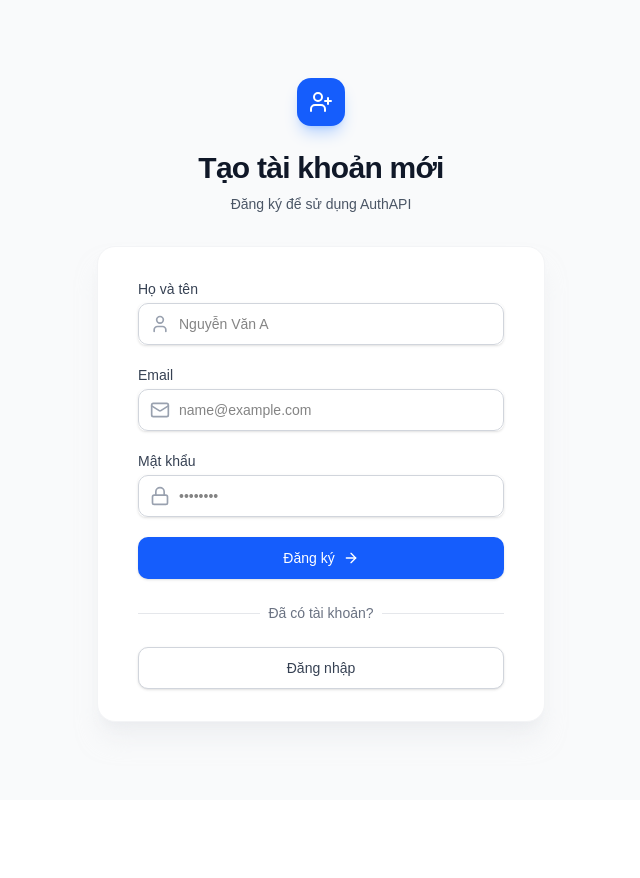
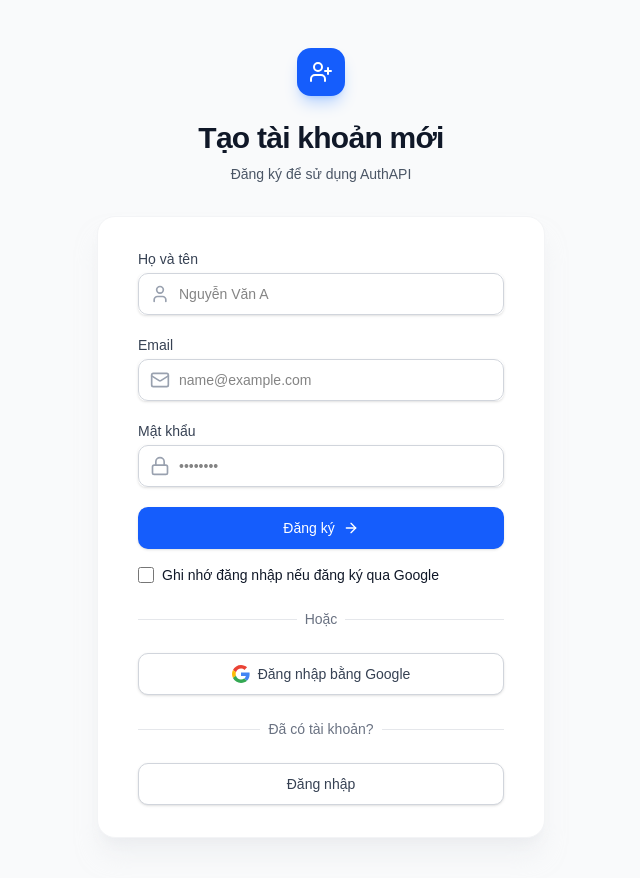
Before and after one commit to tsp2606-tech/AuthFE, a React (Vite) app: page /register in a window 1280 px wide. Shown: the top 878 px of the page, without its empty margins (319-959 px from the left). Before the commit the page ends 800 px from the top, so only its background shows below. Built offline with nearby package versions, Linux system fonts and the light colour scheme; no server answers.

Commit message:
feat: implement authentication with Firebase and add login, register, and profile views

```diff
--- a/package.json
+++ b/package.json
@@ -16,6 +16,7 @@
     "class-variance-authority": "^0.7.1",
     "cn": "^0.3.0",
     "crypto-js": "^4.2.0",
+    "firebase": "^12.19.0",
     "lucide-react": "^1.47.0",
     "path": "^0.12.7",
     "react": "^19.2.8",
--- /dev/null
+++ b/src/components/GoogleLoginButton.jsx
@@ -0,0 +1,64 @@
+import React, { useState } from "react";
+import { signInWithPopup } from "firebase/auth";
+import { auth, googleProvider } from "@/firebase";
+import { googleLogin } from "@/services/api/authApi";
+import { toast } from 'sonner';
+
+export default function GoogleLoginButton({ onLoginSuccess }) {
+  const [loading, setLoading] = useState(false);
+
+  const handleLoginGoogle = async () => {
+    setLoading(true);
+    try {
+      // 1. Mở popup đăng nhập tài khoản Google
+      const result = await signInWithPopup(auth, googleProvider);
+
+      // 2. Lấy Firebase ID Token từ user đăng nhập
+      const idToken = await result.user.getIdToken();
+
+      // 3. Gửi idToken lên Backend Node.js để verify
+      const res = await googleLogin(idToken);
+
+      toast.success(res.message || 'Đăng nhập Google thành công!');
+
+      // 4. Gọi callback để báo cho trang Login/Register xử lý tiếp việc lưu token
+      if (onLoginSuccess) {
+        onLoginSuccess(res);
+      }
+    } catch (error) {
+      console.error("Lỗi Google Sign-In:", error);
+      toast.error(error.response?.data?.message || error.message || "Đăng nhập Google thất bại");
+    } finally {
+      setLoading(false);
+    }
+  };
+
+  return (
+    <button
+      type="button"
+      onClick={handleLoginGoogle}
+      disabled={loading}
+      className="w-full flex justify-center items-center gap-2 py-2.5 px-4 border border-gray-300 rounded-lg shadow-sm text-sm font-medium text-gray-700 bg-white hover:bg-gray-50 focus:outline-none focus:ring-2 focus:ring-offset-2 focus:ring-blue-500 transition-colors disabled:opacity-70"
+    >
+      <svg width="18" height="18" viewBox="0 0 48 48">
+        <path
+          fill="#EA4335"
+          d="M24 9.5c3.54 0 6.71 1.22 9.21 3.6l6.85-6.85C35.9 2.38 30.47 0 24 0 14.62 0 6.51 5.38 2.56 13.22l7.98 6.19C12.43 13.72 17.74 9.5 24 9.5z"
+        />
+        <path
+          fill="#4285F4"
+          d="M46.98 24.55c0-1.57-.15-3.09-.38-4.55H24v9.02h12.94c-.58 2.96-2.26 5.48-4.78 7.18l7.73 6c4.51-4.18 7.09-10.36 7.09-17.65z"
+        />
+        <path
+          fill="#FBBC05"
+          d="M10.53 28.59c-.48-1.45-.76-2.99-.76-4.59s.27-3.14.76-4.59l-7.98-6.19C.92 16.46 0 20.12 0 24c0 3.88.92 7.54 2.56 10.78l7.97-6.19z"
+        />
+        <path
+          fill="#34A853"
+          d="M24 48c6.48 0 11.93-2.13 15.89-5.81l-7.73-6c-2.15 1.45-4.92 2.3-8.16 2.3-6.26 0-11.57-4.22-13.47-9.91l-7.98 6.19C6.51 42.62 14.62 48 24 48z"
+        />
+      </svg>
+      {loading ? "Đang kết nối Google..." : "Đăng nhập bằng Google"}
+    </button>
+  );
+}
--- a/src/components/Layout/index.jsx
+++ b/src/components/Layout/index.jsx
@@ -85,8 +85,14 @@ export default function Layout() {
             </div>
 
             <div className="flex items-center gap-4">
-              <div className="hidden sm:flex items-center gap-2 text-sm text-gray-600 mr-2 bg-gray-100 px-3 py-1.5 rounded-full">
-                <User size={16} />
+              <div className="hidden sm:flex items-center gap-2 text-sm text-gray-600 mr-2 bg-gray-100 pl-1.5 pr-3 py-1.5 rounded-full">
+                {user?.avatar && user.avatar !== 'default.jpg' ? (
+                  <img src={user.avatar} alt={user?.name} className="w-6 h-6 rounded-full object-cover" referrerPolicy="no-referrer" />
+                ) : (
+                  <div className="w-6 h-6 rounded-full bg-gray-200 flex items-center justify-center">
+                    <User size={14} className="text-gray-500" />
+                  </div>
+                )}
                 <span className="font-medium text-gray-900">{user?.name || 'User'}</span>
               </div>
               <button
--- /dev/null
+++ b/src/firebase.js
@@ -0,0 +1,24 @@
+import { initializeApp } from "firebase/app";
+import { getAuth, GoogleAuthProvider } from "firebase/auth";
+
+// Lấy config từ biến môi trường Vite (.env.local)
+const firebaseConfig = {
+  apiKey: import.meta.env.VITE_FIREBASE_API_KEY,
+  authDomain: import.meta.env.VITE_FIREBASE_AUTH_DOMAIN,
+  projectId: import.meta.env.VITE_FIREBASE_PROJECT_ID,
+  storageBucket: import.meta.env.VITE_FIREBASE_STORAGE_BUCKET,
+  messagingSenderId: import.meta.env.VITE_FIREBASE_MESSAGING_SENDER_ID,
+  appId: import.meta.env.VITE_FIREBASE_APP_ID,
+};
+
+// Khởi tạo app Firebase Client
+const app = initializeApp(firebaseConfig);
+
+// Khởi tạo Auth và Google Provider
+export const auth = getAuth(app);
+export const googleProvider = new GoogleAuthProvider();
+
+// Cấu hình prompt chọn tài khoản mỗi khi bấm login
+googleProvider.setCustomParameters({
+  prompt: "select_account",
+});
--- a/src/pages/Login/index.jsx
+++ b/src/pages/Login/index.jsx
@@ -3,6 +3,7 @@ import { Link, useNavigate } from 'react-router-dom';
 import { Mail, Lock, LogIn, ArrowRight } from 'lucide-react';
 import { toast } from 'sonner';
 import { loginUser } from '@/services/api/authApi';
+import GoogleLoginButton from '@/components/GoogleLoginButton';
 
 export default function Login() {
   const navigate = useNavigate();
@@ -36,6 +37,16 @@ export default function Login() {
     } finally {
       setLoading(false);
     }
+  };
+
+  const handleGoogleLoginSuccess = (res) => {
+    const storage = rememberMe ? localStorage : sessionStorage;
+    (rememberMe ? sessionStorage : localStorage).removeItem('token');
+    (rememberMe ? sessionStorage : localStorage).removeItem('user');
+
+    storage.setItem('token', res.token);
+    storage.setItem('user', JSON.stringify(res.user));
+    navigate('/profile');
   };
 
   return (
@@ -125,6 +136,21 @@ export default function Login() {
                 <div className="w-full border-t border-gray-200" />
               </div>
               <div className="relative flex justify-center text-sm">
+                <span className="px-2 bg-white text-gray-500">Hoặc tiếp tục với</span>
+              </div>
+            </div>
+
+            <div className="mt-6">
+              <GoogleLoginButton onLoginSuccess={handleGoogleLoginSuccess} />
+            </div>
+          </div>
+
+          <div className="mt-6">
+            <div className="relative">
+              <div className="absolute inset-0 flex items-center">
+                <div className="w-full border-t border-gray-200" />
+              </div>
+              <div className="relative flex justify-center text-sm">
                 <span className="px-2 bg-white text-gray-500">Chưa có tài khoản?</span>
               </div>
             </div>
--- a/src/pages/Register/index.jsx
+++ b/src/pages/Register/index.jsx
@@ -3,6 +3,7 @@ import { Link, useNavigate } from 'react-router-dom';
 import { Mail, Lock, User, UserPlus, ArrowRight } from 'lucide-react';
 import { toast } from 'sonner';
 import { registerUser } from '@/services/api/authApi';
+import GoogleLoginButton from '@/components/GoogleLoginButton';
 
 export default function Register() {
   const navigate = useNavigate();
@@ -10,6 +11,7 @@ export default function Register() {
   const [email, setEmail] = useState('');
   const [password, setPassword] = useState('');
   const [loading, setLoading] = useState(false);
+  const [rememberMe, setRememberMe] = useState(false);
 
   const handleSubmit = async (e) => {
     e.preventDefault();
@@ -28,6 +30,18 @@ export default function Register() {
     } finally {
       setLoading(false);
     }
+  };
+
+  const handleGoogleLoginSuccess = (res) => {
+    // Google Register is essentially Google Login
+    // Save token logic
+    const storage = rememberMe ? localStorage : sessionStorage;
+    (rememberMe ? sessionStorage : localStorage).removeItem('token');
+    (rememberMe ? sessionStorage : localStorage).removeItem('user');
+
+    storage.setItem('token', res.token);
+    storage.setItem('user', JSON.stringify(res.user));
+    navigate('/profile');
   };
 
   return (
@@ -115,6 +129,35 @@ export default function Register() {
             </div>
           </form>
 
+          <div className="mt-4 flex items-center">
+            <input
+              id="remember-me"
+              name="remember-me"
+              type="checkbox"
+              checked={rememberMe}
+              onChange={(e) => setRememberMe(e.target.checked)}
+              className="h-4 w-4 text-blue-600 focus:ring-blue-500 border-gray-300 rounded cursor-pointer"
+            />
+            <label htmlFor="remember-me" className="ml-2 block text-sm text-gray-900 cursor-pointer">
+              Ghi nhớ đăng nhập nếu đăng ký qua Google
+            </label>
+          </div>
+
+          <div className="mt-6">
+            <div className="relative">
+              <div className="absolute inset-0 flex items-center">
+                <div className="w-full border-t border-gray-200" />
+              </div>
+              <div className="relative flex justify-center text-sm">
+                <span className="px-2 bg-white text-gray-500">Hoặc</span>
+              </div>
+            </div>
+
+            <div className="mt-6">
+              <GoogleLoginButton onLoginSuccess={handleGoogleLoginSuccess} />
+            </div>
+          </div>
+
           <div className="mt-6">
             <div className="relative">
               <div className="absolute inset-0 flex items-center">
--- a/src/services/api/authApi.js
+++ b/src/services/api/authApi.js
@@ -15,6 +15,11 @@ export const registerUser = async (data) => {
 export const loginUser = async (data) => {
   const payload = { ...data, password: hashPassword(data.password) };
   const response = await api.post('/login', payload);
+  return response.data;
+};
+
+export const googleLogin = async (idToken) => {
+  const response = await api.post('/google-login', { idToken });
   return response.data;
 };
 
```
Also changed, not shown: src/pages/Profile/index.jsx (+27 -1 lines), 2 other files (tests, documents, lock files or other folders).
